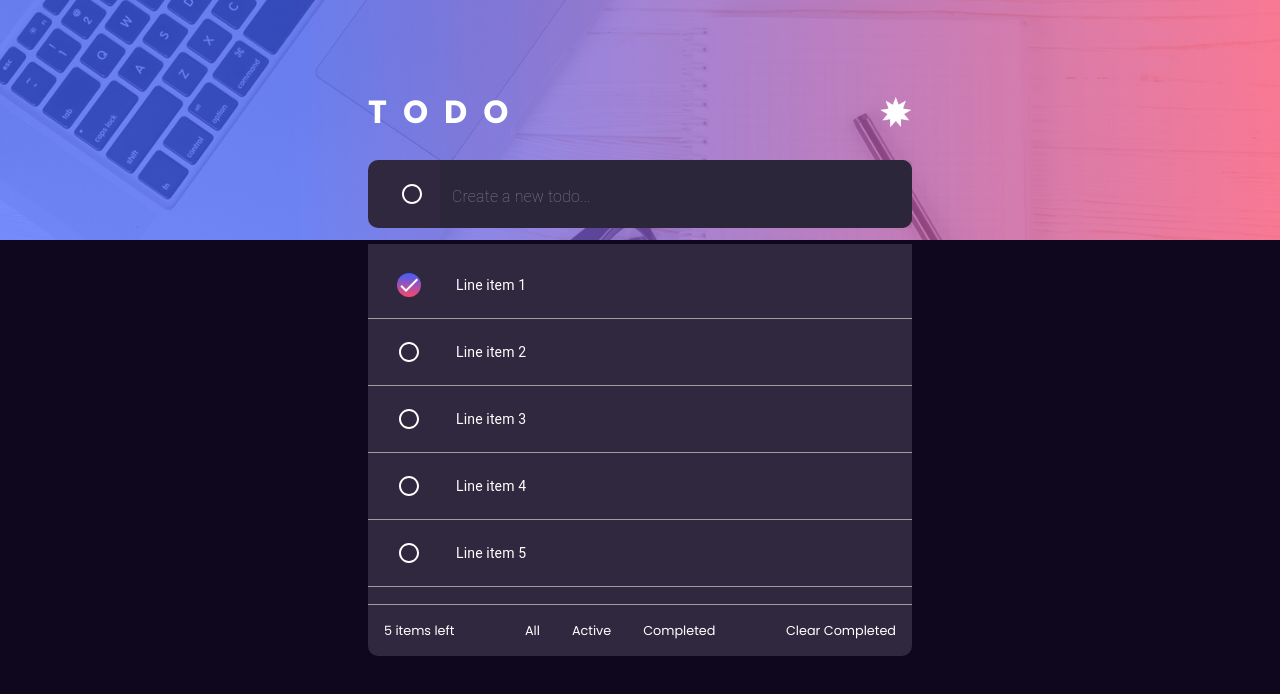
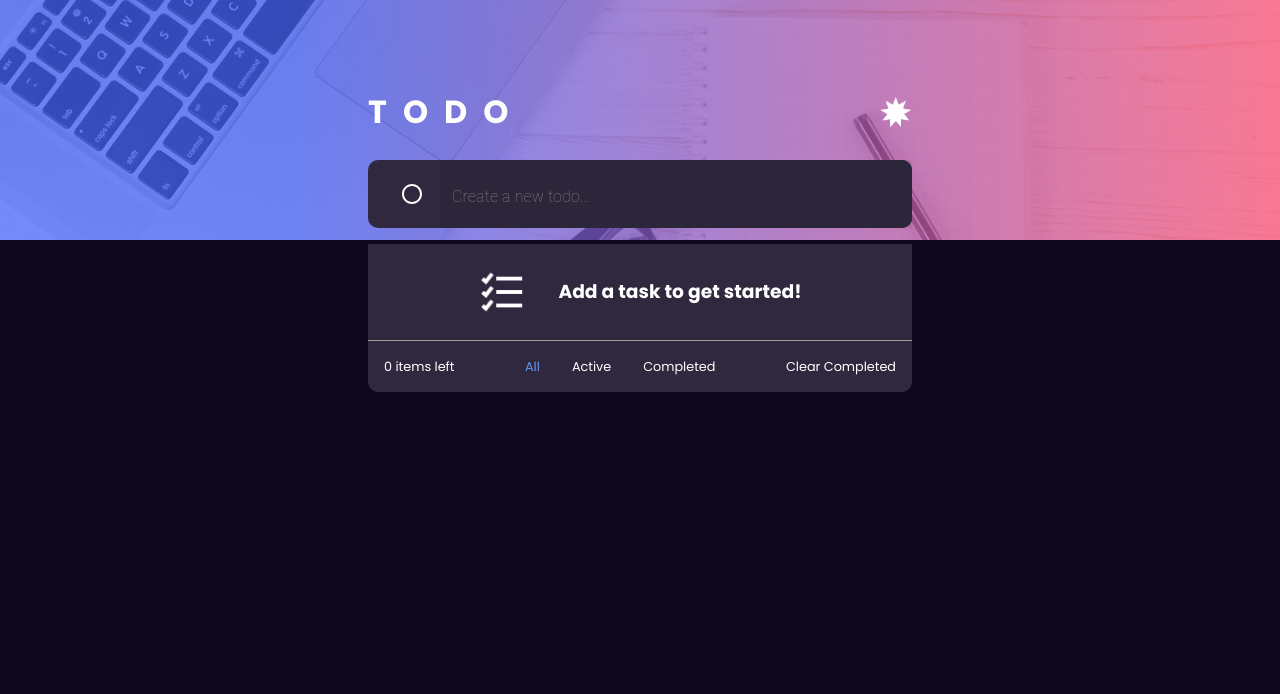
Before and after one commit to Aniket-More-19/Full-Stack-TODO-List-Website-, a React (Vite) app in the folder TODO-client/: page / in a window 1280 px wide. Shown: the top 694 px of the page. Built offline with nearby package versions, Linux system fonts and the light colour scheme.

Commit message:
Added logic for showing all, active, completed, clear completed todos. Added logic for tracking checked and unchecked todos

```diff
--- a/TODO-client/src/App.css
+++ b/TODO-client/src/App.css
@@ -84,9 +84,22 @@
 .todo-items-container {
   margin-left: 1rem;
   margin-right: 1rem;
-  /* height: 40vh; */
   max-height: 45vh;
   overflow: scroll;
+}
+
+.empty-message {
+  padding: 1rem;
+  display: flex;
+  flex-direction: row;
+  align-items: center;
+  justify-content: center;
+  column-gap: 2rem;
+}
+
+.empty-message img {
+  width: 3rem;
+  height: 3rem;
 }
 
 .bottom-actions-bar-desktop {
@@ -110,6 +123,14 @@
 .bottom-navigation {
   display: flex;
   flex-direction: row;
+}
+
+.bottom-navigation h3:hover {
+  color: #6495ed;
+}
+
+.blue-nav {
+  color: #6495ed;
 }
 
 .bottom-actions-bar-mobile {
--- a/TODO-client/src/components/BottomBar.tsx
+++ b/TODO-client/src/components/BottomBar.tsx
@@ -1,24 +1,93 @@
-export function BottomBar() {
+export function BottomBar({
+  todos,
+  setTodos,
+  filterValue,
+  setFilterValue,
+  checked,
+  setChecked,
+}: any) {
+  console.log("filtervalue ", filterValue);
+
+  function handleFilterValue(value: string) {
+    console.log("filter : ", value);
+    setFilterValue(value);
+  }
+
+  function handleClearCompleted() {
+    let updatedTodos = todos.filter((todo: any) => !todo.isComplete);
+    let updatedTodoItems = updatedTodos.map((todo: any) => todo.todoItem);
+
+    let newChecked = checked.filter((todoItem: string) =>
+      updatedTodoItems.includes(todoItem)
+    );
+
+    setChecked(newChecked);
+    setTodos(updatedTodos);
+    setFilterValue("All");
+  }
+
   return (
     <>
+      {/** bottom bar for desktop */}
       <div className="bottom-actions-bar-desktop ">
-        <h3>5 items left</h3>
+        <h3>{todos.length} items left</h3>
         <div className="bottom-navigation">
-          <h3>All</h3>
-          <h3>Active</h3>
-          <h3>Completed</h3>
+          <h3
+            className={filterValue === "All" ? "blue-nav" : ""}
+            onClick={() => handleFilterValue("All")}
+          >
+            All
+          </h3>
+          <h3
+            className={filterValue === "Active" ? "blue-nav" : ""}
+            onClick={() => handleFilterValue("Active")}
+          >
+            Active
+          </h3>
+          <h3
+            className={filterValue === "Completed" ? "blue-nav" : ""}
+            onClick={() => handleFilterValue("Completed")}
+          >
+            Completed
+          </h3>
         </div>
-        <h3>Clear Completed</h3>
+        <h3
+          onClick={() => {
+            handleFilterValue("Clear Completed");
+            handleClearCompleted();
+          }}
+        >
+          Clear Completed
+        </h3>
       </div>
+
+      {/** bottom bar for mobile */}
       <div className="bottom-actions-bar-mobile px-2">
-        <div className="bottom-actions ">
-          <h3>5 items left</h3>
-          <h3>Clear Completed</h3>
+        <div className="bottom-actions">
+          <h3>{todos.length} items left</h3>
+          <h3 onClick={() => handleFilterValue("Clear Completed")}>
+            Clear Completed
+          </h3>
         </div>
         <div className="bottom-navigation">
-          <h3>All</h3>
-          <h3>Active</h3>
-          <h3>Completed</h3>
+          <h3
+            className={filterValue === "All" ? "blue-nav" : ""}
+            onClick={() => handleFilterValue("All")}
+          >
+            All
+          </h3>
+          <h3
+            className={filterValue === "Active" ? "blue-nav" : ""}
+            onClick={() => handleFilterValue("Active")}
+          >
+            Active
+          </h3>
+          <h3
+            className={filterValue === "Completed" ? "blue-nav" : ""}
+            onClick={() => handleFilterValue("Completed")}
+          >
+            Completed
+          </h3>
         </div>
       </div>
     </>
--- a/TODO-client/src/components/TodoInput.tsx
+++ b/TODO-client/src/components/TodoInput.tsx
@@ -1,11 +1,31 @@
 import PanoramaFishEyeIcon from "@mui/icons-material/PanoramaFishEye";
 import { TextField } from "@mui/material";
+import { useState } from "react";
 
-export function TodoInput() {
+export function TodoInput({ addTodo }: any) {
+  const [inputValue, setInputValue] = useState<string>("");
+
+  function onChangeTextValue(event: any) {
+    console.log("input value : ", event.target.value);
+    setInputValue(event.target.value);
+  }
+
+  function handleAddNewTodo() {
+    addTodo({ todoItem: inputValue, isComplete: false });
+    setInputValue("");
+  }
+
   return (
     <div className="todo-input">
       <PanoramaFishEyeIcon></PanoramaFishEyeIcon>
       <TextField
+        value={inputValue}
+        onKeyDown={(e) => {
+          if (e.key === "Enter") {
+            handleAddNewTodo();
+          }
+        }}
+        onChange={onChangeTextValue}
         placeholder="Create a new todo..."
         color="primary"
         className="text-field"
--- a/TODO-client/src/components/TodoItemsContainer.tsx
+++ b/TODO-client/src/components/TodoItemsContainer.tsx
@@ -7,23 +7,50 @@ import Checkbox from "@mui/material/Checkbox";
 import CheckIcon from "@mui/icons-material/Check";
 
 import RadioButtonUncheckedIcon from "@mui/icons-material/RadioButtonUnchecked";
-import React from "react";
+import { useEffect, useState } from "react";
 
-export function TodoItemsContainer() {
-  const [checked, setChecked] = React.useState([0]);
+export function TodoItemsContainer({
+  todos,
+  // setTodos,
+  // setFilterValue,
+  filterValue,
+  checked,
+  setChecked,
+}: any) {
+  const [todosArray, setTodosArray] = useState<Array<object>>(todos);
+  console.log("todos", todos);
 
-  const handleToggle = (value: number) => () => {
-    const currentIndex = checked.indexOf(value);
+  useEffect(() => {
+    let updatedTodos;
+
+    if (filterValue === "All") {
+      setTodosArray(todos);
+      console.log("in all");
+    } else if (filterValue === "Active") {
+      updatedTodos = todos.filter((todo: any) => !todo.isComplete);
+      setTodosArray(updatedTodos);
+    } else if (filterValue === "Completed") {
+      updatedTodos = todos.filter((todo: any) => todo.isComplete);
+      setTodosArray(updatedTodos);
+    }
+  }, [filterValue, todos]);
+
+  function handleToggle(todo: { todoItem: string; isComplete: boolean }) {
+    console.log("obj", todo);
+
     const newChecked = [...checked];
-
-    if (currentIndex === -1) {
-      newChecked.push(value);
+    console.log("newChecked : ", newChecked);
+    if (newChecked.includes(todo.todoItem)) {
+      const index = checked.indexOf(todo.todoItem);
+      newChecked.splice(index, 1);
+      todo.isComplete = false;
     } else {
-      newChecked.splice(currentIndex, 1);
+      newChecked.push(todo.todoItem);
+      todo.isComplete = true;
+    }
+    setChecked(newChecked);
   }
 
-    setChecked(newChecked);
-  };
   return (
     <div className="todo-items-container">
       <List
@@ -32,12 +59,22 @@ export function TodoItemsContainer() {
           bgcolor: "#2f283e",
         }}
       >
-        {[0, 1, 2, 3, 4, 5, 6].map((value) => {
-          const labelId = `checkbox-list-label-${value}`;
+        {todosArray.length === 0 ? (
+          <div className="empty-message">
+            <img src="./src/assets/images/todo-empty-img.png" />
+            <h3>
+              {filterValue === "All"
+                ? "Add a task to get started!"
+                : `No ${filterValue} items`}
+            </h3>
+          </div>
+        ) : (
+          todosArray.map((todo: any) => {
+            const labelId = `checkbox-list-label-${todo.todoItem}`;
 
             return (
               <ListItem
-              key={value}
+                key={todo.todoItem}
                 sx={{
                   borderLeft: 0,
                   borderRight: 0,
@@ -49,7 +86,7 @@ export function TodoItemsContainer() {
               >
                 <ListItemButton
                   role={undefined}
-                onClick={handleToggle(value)}
+                  onClick={() => handleToggle(todo)}
                   dense
                 >
                   <ListItemIcon>
@@ -67,7 +104,7 @@ export function TodoItemsContainer() {
                         />
                       }
                       edge="start"
-                    checked={checked.includes(value)}
+                      checked={checked.includes(todo.todoItem)}
                       tabIndex={-1}
                       disableRipple
                       inputProps={{ "aria-labelledby": labelId }}
@@ -75,13 +112,15 @@ export function TodoItemsContainer() {
                   </ListItemIcon>
                   <ListItemText
                     id={labelId}
-                  primary={`Line item ${value + 1}`}
+                    // primary={`Line item ${value + 1}`}
+                    primary={`${todo.todoItem}`}
                     // primaryTypographyProps={{ fontSize: 18 }}
                   />
                 </ListItemButton>
               </ListItem>
             );
-        })}
+          })
+        )}
       </List>
     </div>
   );
--- a/TODO-client/src/components/TodoListContainer.tsx
+++ b/TODO-client/src/components/TodoListContainer.tsx
@@ -1,8 +1,21 @@
 import TodoItemsContainer from "./TodoItemsContainer";
 import { BottomBar } from "./BottomBar";
 import { TodoInput } from "./TodoInput";
+import React, { useState } from "react";
 
 function TodoListContainer() {
+  const [todos, setTodos] = useState<Array<object>>([]);
+  const [filterValue, setFilterValue] = useState<
+    "All" | "Active" | "Completed" | "Clear Completed"
+  >("All");
+
+  const [checked, setChecked] = React.useState<Array<string>>([]);
+
+  function addTodo(newTodo: any) {
+    setTodos([...todos, newTodo]);
+    // setFilterValue("All");
+  }
+
   return (
     <div className="todo-list-container">
       <div className="title-container px-2 py-1">
@@ -14,11 +27,25 @@ function TodoListContainer() {
         />
       </div>
 
-      <TodoInput></TodoInput>
+      <TodoInput addTodo={addTodo}></TodoInput>
 
       <div>
-        <TodoItemsContainer></TodoItemsContainer>
-        <BottomBar></BottomBar>
+        <TodoItemsContainer
+          todos={todos}
+          setTodos={setTodos}
+          setFilterValue={setFilterValue}
+          filterValue={filterValue}
+          checked={checked}
+          setChecked={setChecked}
+        ></TodoItemsContainer>
+        <BottomBar
+          todos={todos}
+          setTodos={setTodos}
+          filterValue={filterValue}
+          setFilterValue={setFilterValue}
+          checked={checked}
+          setChecked={setChecked}
+        ></BottomBar>
       </div>
     </div>
   );
```
Also changed, not shown: TODO-client/src/assets/images/todo-empty-img.png (added). Lines whose indentation alone changed are shown as unchanged.
